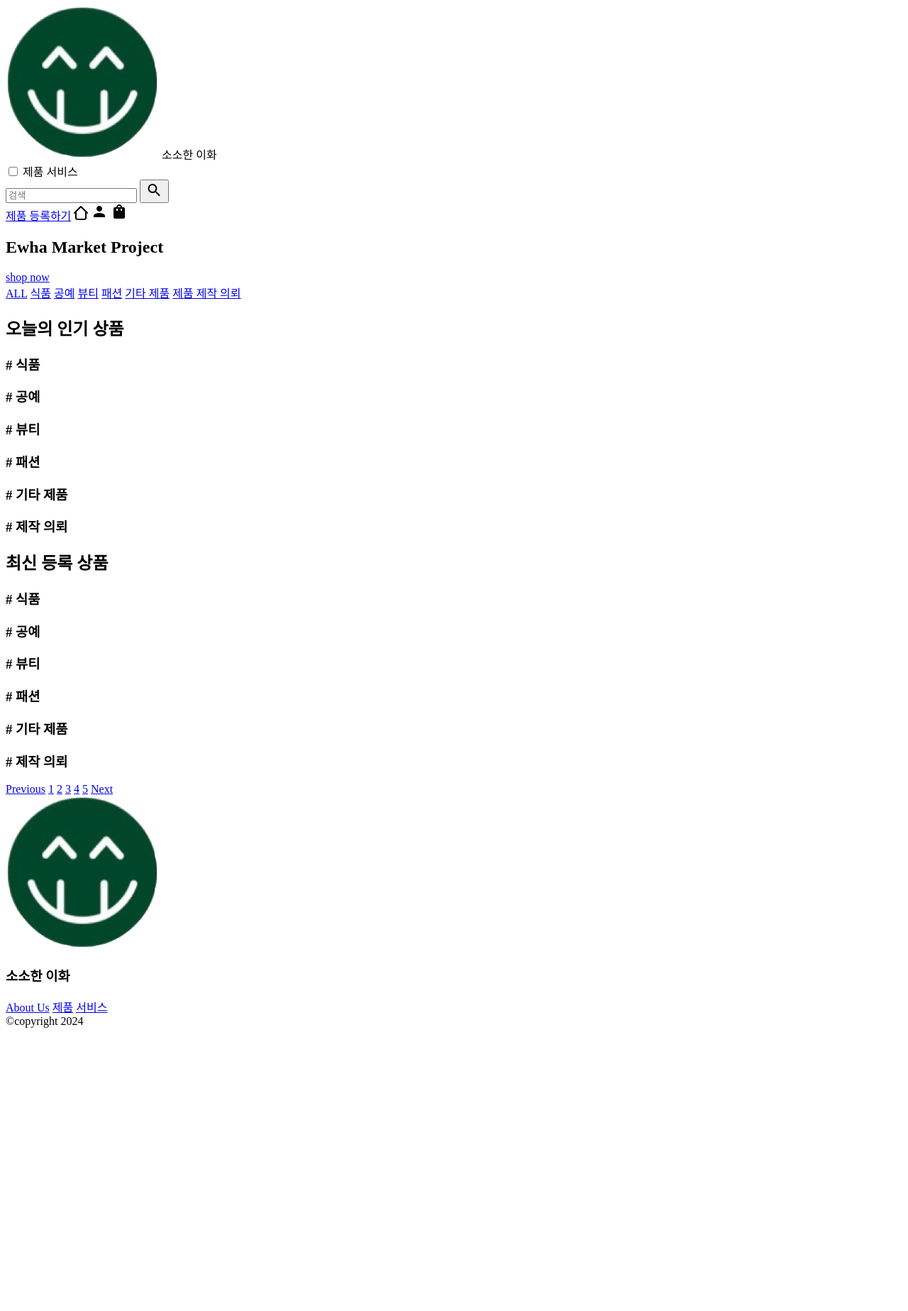
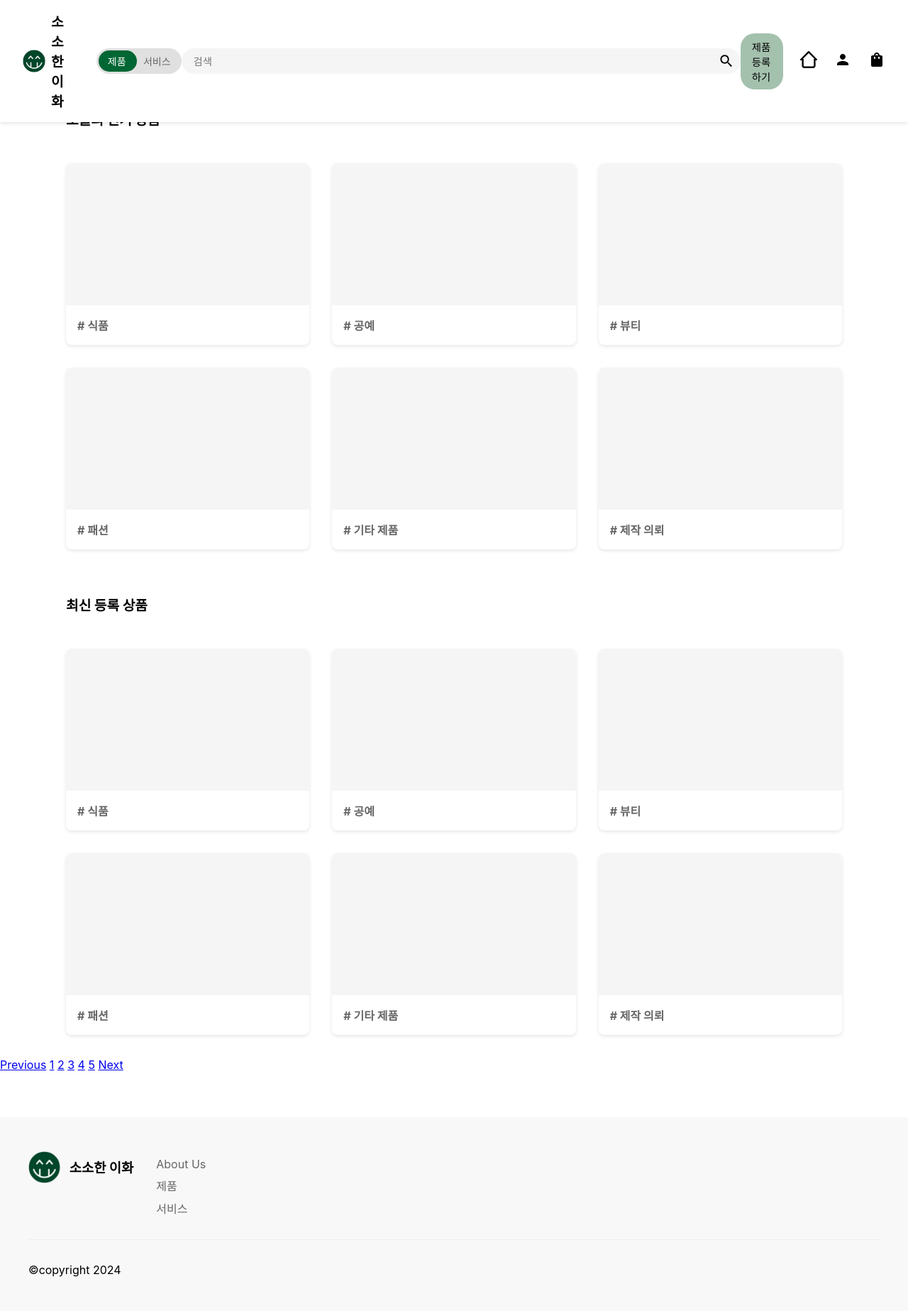
Before and after one commit to brynhildr04/flask_BugBusters, a Flask app: page / in a window 1280 px wide. Shown: the whole page at 71% size. Before the commit the page ends 1448 px from the top, so only its background shows below. Run offline with Flask 3, Linux system fonts and the light colour scheme.

Commit message:
Integrate all styles from three branches

```diff
--- a/static/style.css
+++ b/static/style.css
@@ -1,69 +1,9 @@
-<<<<<<< HEAD
-<<<<<<< HEAD
 /* Reset and Base Styles */
 * {
     margin: 0;
     padding: 0;
-=======
-/********상품등록 css********/
-#ps_upload {
-    font-family: Arial, sans-serif;
-    margin: 0;
-    padding: 20px 0; /* 상단 여백 추가 */
-    display: flex;
-    justify-content: center;
-    align-items: flex-start; /* 상단에 맞춤 */
-    min-height: 100vh;
-    background-color: #f9f9f9;
-    color: #000000
-}
-
-#ps_upload .container {
-    width: 821px;
-    padding: 20px;
-    background-color: #FFFFFF; /* 컨테이너 배경을 흰색으로 설정 */
-    box-shadow: 0px 4px 8px rgba(0, 0, 0, 0.1);
-    border-radius: 8px;
-}
-
-#ps_upload h2 {
-    font-size: 32px;
-    font-weight: bold;
-    width: 100%;
-    height: 80px;
-    text-align: center;
-    margin: 0 0 20px;
-    line-height: 80px; /* 텍스트 중앙 정렬 */
-    background-color: #FFFFFF;
-}
-
-#ps_upload .title-line {
-    width: 821px;
-    height: 2px;
-    background-color: #000000; /* 선의 색상 */
-    border: none;
-    margin: 10px auto 20px; /* 제목과 간격 조정 */
-}
-
-#ps_upload label {
-    font-size: 24px;
-    font-weight: 500;
-    color: #000000; /* 텍스트 색상 */
-    display: inline-block; /* 레이블을 블록 형태로 표시하여 간격 조정 */
-    margin-bottom: 5px; /* 아래 여백을 추가하여 input과 간격 확보 */
-    padding: 4px 8px; /* 약간의 패딩 추가 */
-    background-color: #E6E6E6; /* 배경색 */
-    border: 1px solid #ccc; /* 테두리 */
-    border-radius: 4px; /* 모서리 둥글게 */
->>>>>>> origin/soyoon2
     box-sizing: border-box;
     font-family: -apple-system, BlinkMacSystemFont, 'Segoe UI', Roboto, Oxygen, Ubuntu, Cantarell, sans-serif;
-}
-
-<<<<<<< HEAD
-body {
-    line-height: 1.6;
-    color: #333;
 }
 
 /* Header 기본 스타일 */
@@ -163,8 +103,6 @@ body {
     color: #666;
 }
 
-
-
 .logo img {
     height: 32px;
 }
@@ -178,16 +116,11 @@ body {
     position: relative;
     display: flex;
     justify-content: center;
-    /* 가운데 정렬 */
     align-items: center;
-    /* 세로 가운데 정렬 */
     flex: 0 1 1000px;
     margin: 0 auto;
-    /* 전체 페이지 기준 가운데 정렬 */
     height: 36px;
-    /* 높이 설정 */
 }
-
 
 .search-button {
     background: none;
@@ -222,7 +155,6 @@ body {
     border: 2px solid #006633;
 }
 
-
 .header-icons {
     display: flex;
     gap: 1.5rem;
@@ -247,53 +179,6 @@ body {
 .icon-btn img {
     height: 24px;
     width: 24px;
-}
-
-/* Hero Section */
-.hero {
-    height: 600px;
-    background-image: url('path-to-your-hero-image.jpg');
-    background-size: cover;
-    background-position: center;
-    display: flex;
-    flex-direction: column;
-    justify-content: center;
-    align-items: center;
-    color: white;
-    margin-top: 64px;
-    position: relative;
-}
-
-.hero::before {
-    content: '';
-    position: absolute;
-    top: 0;
-    left: 0;
-    right: 0;
-    bottom: 0;
-    background: rgba(0, 0, 0, 0.3);
-}
-
-.hero h1 {
-    font-size: 3.5rem;
-    margin-bottom: 2rem;
-    position: relative;
-    z-index: 1;
-}
-
-.shop-now-btn {
-    padding: 0.8rem 2rem;
-    background: rgba(255, 255, 255, 0.9);
-    border-radius: 25px;
-    color: #333;
-    text-decoration: none;
-    position: relative;
-    z-index: 1;
-    transition: background-color 0.3s;
-}
-
-.shop-now-btn:hover {
-    background: white;
 }
 
 /* 카테고리 */
@@ -329,9 +214,7 @@ body {
 /* 상품 카드 영역 */
 .products-section {
     max-width: 1158px;
-    /* 1920px - (381px * 2) = 1158px */
     margin: 0 auto;
-    /* 가운데 정렬 */
 }
 
 .section-title {
@@ -375,35 +258,43 @@ body {
     color: #666;
 }
 
-/* Pagination */
-.pagination {
-    display: flex;
-    justify-content: center;
-    align-items: center;
-    gap: 0.5rem;
-    margin: 2rem 0;
+/* Login and Signup Styles */
+#signup_table {
+    text-align: left;
 }
 
-.pagination a {
-    padding: 0.5rem 1rem;
-    text-decoration: none;
-    color: #333;
-    border-radius: 4px;
-    transition: background-color 0.3s;
+#findId {
+    width: auto;
+    text-align: left;
 }
 
-.pagination a:hover {
-    background: #f5f5f5;
+.data_name {
+    height: 40px;
+    font-weight: 900;
+    padding: 5px;
 }
 
-.pagination a.active {
-    background: #006633;
-    color: white;
+.data_input {
+    height: 40px;
+    background-color: #E6E6E6;
+    border-radius: 5px;
+    border: 3px solid black;
+    margin: 5px;
+    padding: 5px;
+    text-align: left;
 }
 
-.pagination .prev,
-.pagination .next {
-    font-weight: 500;
+.data_input.login {
+    width: 300px;
+}
+
+.submit_btn {
+    height: 40px;
+    background-color: #CDECDB;
+    border: 3px solid black;
+    border-radius: 15px;
+    font-size: 16px;
+    font-weight: 900;
 }
 
 /* Footer */
@@ -433,7 +324,6 @@ footer {
     margin-top: 0.5rem;
 }
 
-
 .footer-name {
     display: flex;
     margin-left: 0.8rem;
@@ -450,7 +340,6 @@ footer {
     color: #333;
 }
 
-
 .footer-bottom {
     border-top: 1px solid #eee;
     padding-top: 2rem;
@@ -461,66 +350,72 @@ footer {
     margin: 0 auto;
 }
 
-.footer-info {
+/********상품등록 css********/
+#ps_upload {
+    font-family: Arial, sans-serif;
+    margin: 0;
+    padding: 20px 0;
     display: flex;
-    gap: 1.5rem;
-    color: #666;
+    justify-content: center;
+    align-items: flex-start;
+    min-height: 100vh;
+    background-color: #f9f9f9;
+    color: #000000
 }
 
-.footer-info a {
-    color: #666;
-    text-decoration: none;
+/********상품등록 css********/
+#ps_upload {
+    font-family: Arial, sans-serif;
+    margin: 0;
+    padding: 20px 0; /* 상단 여백 추가 */
+    display: flex;
+    justify-content: center;
+    align-items: flex-start; /* 상단에 맞춤 */
+    min-height: 100vh;
+    background-color: #f9f9f9;
+    color: #000000
 }
 
-.language-select select {
-    padding: 0.5rem;
-    border: 1px solid #ddd;
-    border-radius: 4px;
-    background: white;
+#ps_upload .container {
+    width: 821px;
+    padding: 20px;
+    background-color: #FFFFFF; /* 컨테이너 배경을 흰색으로 설정 */
+    box-shadow: 0px 4px 8px rgba(0, 0, 0, 0.1);
+    border-radius: 8px;
 }
 
-/* Resposible ... 근데 줄어들면 헤더가 이상해져서... 고쳐야함.... */
-@media (max-width: 768px) {
-    .header {
-        padding: 1rem;
+#ps_upload h2 {
+    font-size: 32px;
+    font-weight: bold;
+    width: 100%;
+    height: 80px;
+    text-align: center;
+    margin: 0 0 20px;
+    line-height: 80px; /* 텍스트 중앙 정렬 */
+    background-color: #FFFFFF;
 }
 
-    .search-bar {
-        flex: 0 1 200px;
-        margin: 0 1rem;
+#ps_upload .title-line {
+    width: 821px;
+    height: 2px;
+    background-color: #000000; /* 선의 색상 */
+    border: none;
+    margin: 10px auto 20px; /* 제목과 간격 조정 */
 }
 
-    .hero h1 {
-        font-size: 2.5rem;
+#ps_upload label {
+    font-size: 24px;
+    font-weight: 500;
+    color: #000000; /* 텍스트 색상 */
+    display: inline-block; /* 레이블을 블록 형태로 표시하여 간격 조정 */
+    margin-bottom: 5px; /* 아래 여백을 추가하여 input과 간격 확보 */
+    padding: 4px 8px; /* 약간의 패딩 추가 */
+    background-color: #E6E6E6; /* 배경색 */
+    border: 1px solid #ccc; /* 테두리 */
+    border-radius: 4px; /* 모서리 둥글게 */
+    box-sizing: border-box;
 }
 
-    .nav-categories {
-        gap: 1rem;
-        padding: 1rem;
-        overflow-x: auto;
-    }
-
-    .product-grid {
-        grid-template-columns: repeat(auto-fill, minmax(200px, 1fr));
-        padding: 1rem;
-    }
-
-    .footer-content {
-        flex-direction: column;
-        gap: 2rem;
-    }
-
-    .footer-bottom {
-        flex-direction: column;
-        gap: 1rem;
-        text-align: center;
-    }
-}
-
-.fakeimg {
-    padding: 14px 16px;
-    background-color: #858a80;
-=======
 #ps_upload input[type="text"],
 #ps_upload select {
     font-size: 20px;
@@ -665,18 +560,34 @@ footer {
     border-radius: 10px;
     box-shadow: 0 4px 8px rgba(0, 0, 0, 0.1);
     max-width: 821px; /* 고정 너비 대신 최대 너비 사용 */
->>>>>>> origin/soyoon2
     width: 100%;
     text-align: center;
 }
 
-<<<<<<< HEAD
-.product {
-    margin: 10px;
+#upload_result .product-info p {
+    font-size: 1em;
+    margin: 10px 0;
 }
 
-h2:not(#login) {
-=======
+#upload_result .product-info img {
+    max-width: 100%;
+    height: auto;
+    border-radius: 5px;
+    margin-top: 10px;
+}
+
+#upload_result .product-info strong {
+    font-weight: bold;
+}
+
+/********aboutus css*******/
+#aboutus_r * {
+    margin: 0;
+    padding: 0;
+    box-sizing: border-box;
+    font-family: 'Noto Sans KR', sans-serif;
+}
+
 /********aboutus css*******/
 #aboutus_r * {
     margin: 0;
@@ -692,146 +603,10 @@ h2:not(#login) {
 #aboutus_r.container {
     max-width: 1200px;
     margin: 0 auto;
->>>>>>> origin/kimjiyoon
     padding: 20px;
     position: relative;
 }
 
-<<<<<<< HEAD
-/*구역 나누기*/
-.column {
-    float: left;
-    padding: 10px;
-}
-
-.column.side {
-    width: 25%;
-}
-
-.column.middle {
-    width: 50%;
-}
-
-.row:after {
-    content: "";
-    display: table;
-    clear: both;
-}
-
-/*table/표에 대한 스타일 정의*/
-table {
-    width: auto;
-    border: none;
-    margin: auto;
-    text-align: center;
-}
-
-#signup_table {
-    text-align: left;
-}
-
-#findId {
-    width: auto;
-    text-align: left;
-}
-
-
-/*회원가입/로그인 시 받아야 할 정보 이름에 대한 스타일 정의*/
-.data_name {
-    height: 40px;
-    font-weight: 900;
-    padding: 5px;
-}
-
-p .data_name {
-    width: 300px;
-    font-size: 14px;
-}
-
-label .data_name {
-    width: auto;
-    font-size: 16px;
-    margin: 5px;
-}
-
-.data_name.findId {
-    font-weight: 300;
-    font-size: 12px;
-}
-
-/*정보를 입력받는 form에 대한 스타일 정의 */
-.data_input {
-    height: 40px;
-    background-color: #E6E6E6;
-    border-radius: 5px;
-    border: 3px solid black;
-    margin: 5px;
-    padding: 5px;
-    text-align: left;
-}
-
-.data_input.login {
-    width: 300px;
-}
-
-.data_input.findId {
-    width: auto;
-}
-
-/*입력받은 정보 출력에 대한 스타일 정의*/
-.data_print {
-    width: auto;
-    height: 40px;
-    font-size: 16px;
-    padding: 5px;
-}
-
-/*제출/로그인/회원가입 등 버튼(종류에 따라 달리 적용해야 할 요소들은 id로 분리)에 대한 스타일 정의*/
-.submit_btn {
-    height: 40px;
-    background-color: #CDECDB;
-    border: 3px solid black;
-    border-radius: 15px;
-    font-size: 16px;
-    font-weight: 900;
-}
-
-#login_btn {
-    /*css에서 다 같은데 한 요소만 다르게 주고 싶으면, id에서 따로 만들어서 정의해야 한다. 공통에서 뺴야 적용되는 것도 있고 아닌 것도 있어서 헷갈리네*/
-    width: 380px;
-}
-
-#signup_btn {
-    width: auto;
-    text-align: right;
-}
-
-#findId_btn,
-#findPW_btn,
-#check_btn {
-    width: auto;
-    font-size: 12px;
-    border-radius: 5px;
-    text-align: right;
-}
-
-/*다른 파일로 옮겨가는 링크/버튼에 대한 스타일 정의*/
-.linkto a {
-    float: left;
-    display: block;
-    text-align: center;
-    padding: 14px 16px;
-    font-size: 16px;
-    font-weight: 800;
-    color: black;
-    text-decoration: none;
-}
-
-.linkto a:hover {
-    color: #FFC700;
-    text-decoration: underline;
-}
-=======
 #aboutus_r .about-section {
     text-align: center;
     padding: 40px 20px;
@@ -1169,21 +944,38 @@ label .data_name {
 #payment_r .payment-message button:hover {
     background-color: #A4C1AE;
 }
->>>>>>> origin/kimjiyoon
-=======
-#upload_result .product-info p {
-    font-size: 1em;
-    margin: 10px 0;
+
+
+/* Responsive Design */
+@media (max-width: 768px) {
+    .header {
+        padding: 1rem;
     }
 
-#upload_result .product-info img {
-    max-width: 100%;
-    height: auto;
-    border-radius: 5px;
-    margin-top: 10px;
+    .search-bar {
+        flex: 0 1 200px;
+        margin: 0 1rem;
     }
 
-#upload_result .product-info strong {
-    font-weight: bold;
+    .nav-categories {
+        gap: 1rem;
+        padding: 1rem;
+        overflow-x: auto;
     }
->>>>>>> origin/soyoon2
+
+    .product-grid {
+        grid-template-columns: repeat(auto-fill, minmax(200px, 1fr));
+        padding: 1rem;
+    }
+
+    .footer-content {
+        flex-direction: column;
+        gap: 2rem;
+    }
+
+    .footer-bottom {
+        flex-direction: column;
+        gap: 1rem;
+        text-align: center;
+    }
+}
```
Lines whose indentation alone changed are shown as unchanged.
